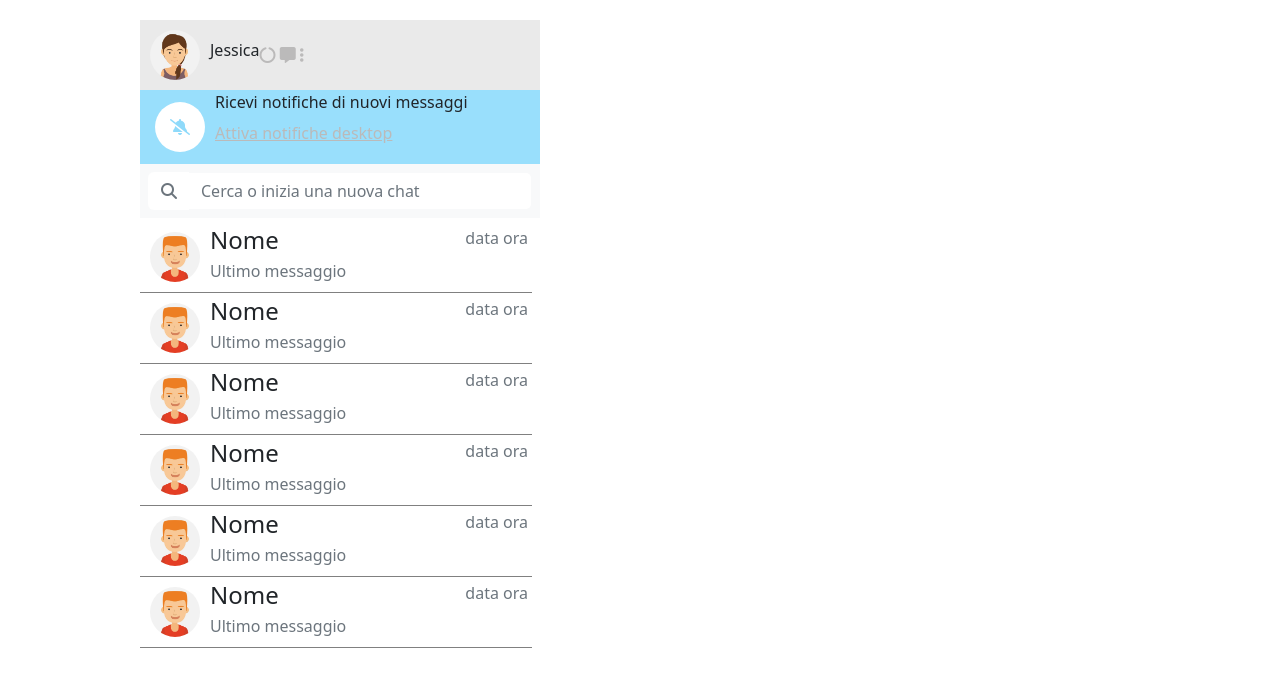
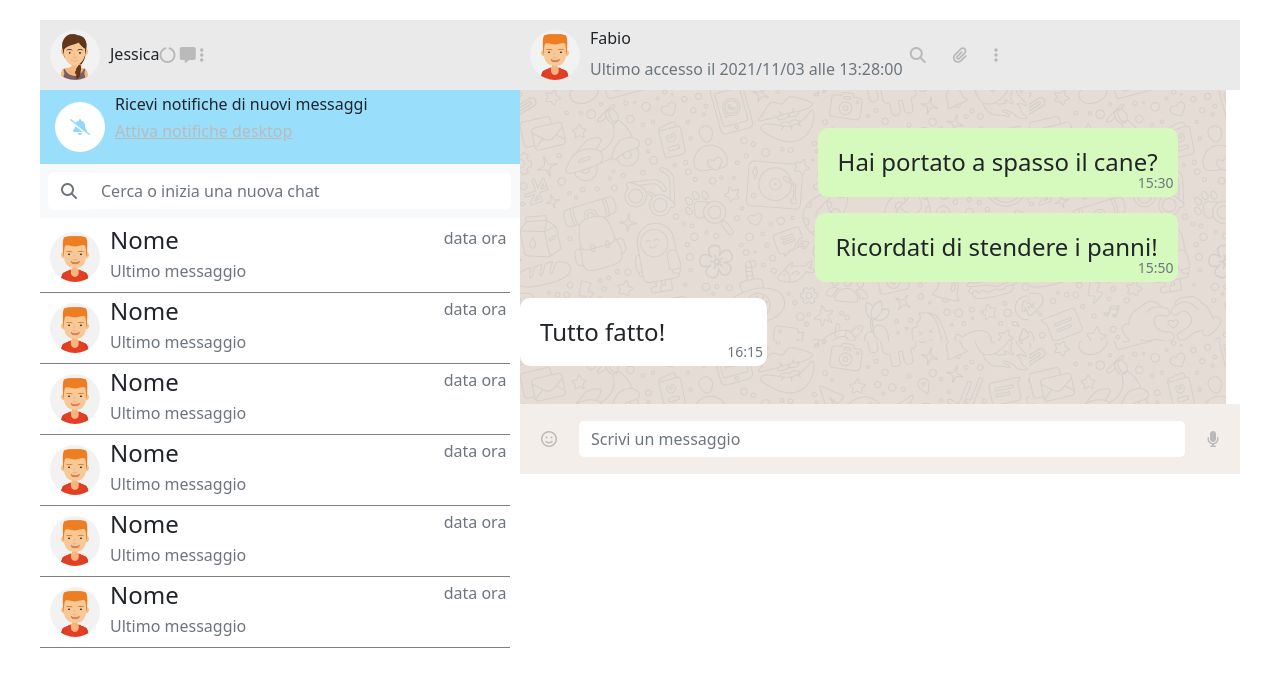
Before and after one commit to FRJess/vue-boolzapp, a plain HTML site: page Milestone 1/index.html in a window 1280 px wide. Drawn offline with nearby package versions, Linux system fonts and the light colour scheme.

Commit message:
[add] right-container

```diff
--- a/Milestone 1/css/style.css
+++ b/Milestone 1/css/style.css
@@ -14,10 +14,10 @@ a{
 }
 
 .main-container{
-  width: 1000px;
+  width: 1200px;
   margin: auto;
   padding-top: 20px;
-  height: 90vh;
+  height: 95vh;
   /* background-color: lightgray; */
 }
 
@@ -85,3 +85,69 @@ a{
   margin: 10px;
   border-radius: 50%;
 }
+
+.right-container{
+  width: 60%;
+  min-height: 100%;
+  flex-direction: column;
+  background-color: white;
+}
+
+.current-contact{
+  background-color: #eaeaea;
+  height: 70px;
+}
+
+.current-contact img {
+  border-radius: 50%;
+  width: 50px;
+  margin: 10px;
+}
+
+.conversartion-icons a{
+  display: inline-block;
+  margin-right: 8px;
+  padding: 7px;
+}
+
+.conversation{
+  background-image: url(../img/mine.jpg);
+  object-fit: cover;
+  width: 98%;
+  overflow: auto;
+}
+
+.messages-container{
+  height: 100%;
+  padding: 30px 0;
+}
+
+.message{
+  padding: 20px;
+  border-radius: 10px;
+  max-width: 60%;
+  min-width: 35%;
+}
+
+.message.received {
+  background-color: white;
+}
+
+.message.sent {
+  background-color: #d6fabe;
+}
+
+.new-message{
+  background-color: #f3eeea;
+  height: 70px;
+}
+
+.new-message a{
+  display: inline-block;
+  margin: 0 15px;
+  padding: 6px;
+}
+
+.new-message .form-control{
+  border-color: transparent;
+}
--- a/Milestone 1/index.html
+++ b/Milestone 1/index.html
@@ -32,7 +32,7 @@
 
         <div class="user d-flex align-items-center">
           <img src="img/avatar_io.jpg" alt="user image">
-          <h6>Jessica</h6>
+          <h6 class="m-0">Jessica</h6>
           <div class="user-icons">
             <a href="#"><i class="fas fa-circle-notch"></i></a>
             <a href="#"><i class="fas fa-comment-alt"></i></a>
@@ -43,7 +43,7 @@
         <div class="notifications d-flex align-items-center">
           <a href="#"><i class="fas fa-bell-slash"></i></a>
           <div class="notification-text">
-            <h6>Ricevi notifiche di nuovi messaggi</h6>
+            <h6 class="m-0 mb-1">Ricevi notifiche di nuovi messaggi</h6>
             <a href="#">
               <p>Attiva notifiche desktop</p>
             </a>
@@ -125,6 +125,68 @@
 
       </div>
 
+      <div class="right-container d-flex">
+
+        <div class="current-contact d-flex align-items-center">
+          <img src="img/avatar_1.jpg" alt="user image">
+          <div class="info-current-contact">
+            <h6>Fabio</h6>
+            <p class="m-0 text-secondary">Ultimo accesso il 2021/11/03 alle 13:28:00</p>
+
+          </div>
+
+          <div class="conversartion-icons">
+            <a href="#"><i class="fas fa-search"></i></a>
+            <a href="#"><i class="fas fa-paperclip"></i></a>
+            <a href="#"><i class="fas fa-ellipsis-v"></i></a>
+          </div>
+        </div>
+
+        <div class="conversation">
+          <div class="messages-container">
+
+            <div class="message-container d-flex justify-content-end py-2">
+                <div class="message sent me-5 position-relative">
+                    <h4 class="m-0">Hai portato a spasso il cane?</h4>
+                    <div class="single_message_times position-absolute bottom-0 end-0 p-1">
+                        <p class="m-0 text-secondary small">15:30</p>
+                    </div>
+                </div>
+            </div>
+
+            <div class="message-container d-flex justify-content-end py-2">
+              <div class="message sent me-5 position-relative">
+                  <h4 class="m-0">Ricordati di stendere i panni!</h4>
+                  <div class="single_message_times position-absolute bottom-0 end-0 p-1">
+                      <p class="m-0 text-secondary small">15:50</p>
+                  </div>
+              </div>
+            </div>
+
+            <div class="message-container d-flex py-2">
+              <div class="message received me-5 position-relative">
+                  <h4 class="m-0">Tutto fatto!</h4>
+                  <div class="single_message_times position-absolute bottom-0 end-0 p-1">
+                      <p class="m-0 text-secondary small">16:15</p>
+                  </div>
+              </div>
+            </div>
+
+          </div>
+
+        </div>
+          <div class="new-message d-flex align-items-center">
+            <a href="#"><i class="far fa-smile"></i></a>
+            <div class="input-group m-0 input_write_text">
+                <input type="text" class="form-control" placeholder="Scrivi un messaggio">
+            </div>
+            <a href="#"><i class="fas fa-microphone"></i></a>
+
+          </div>
+        </div>
+
+      </div>
+
     </main>
 
   </div>
```
